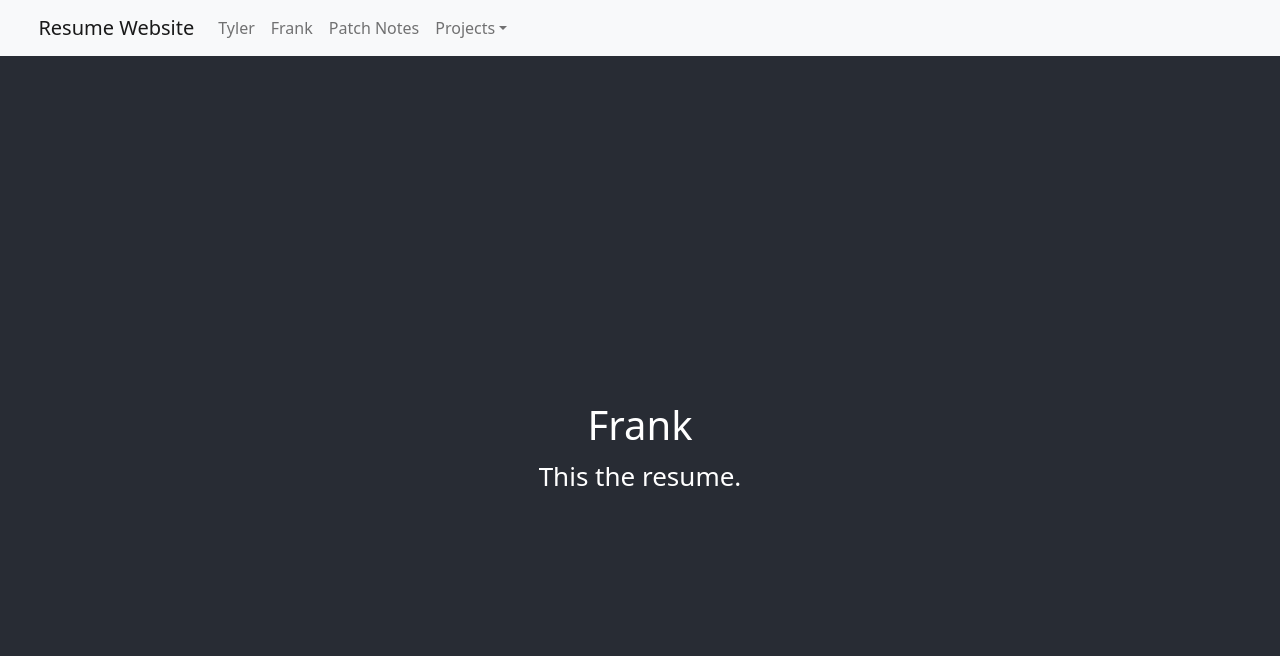
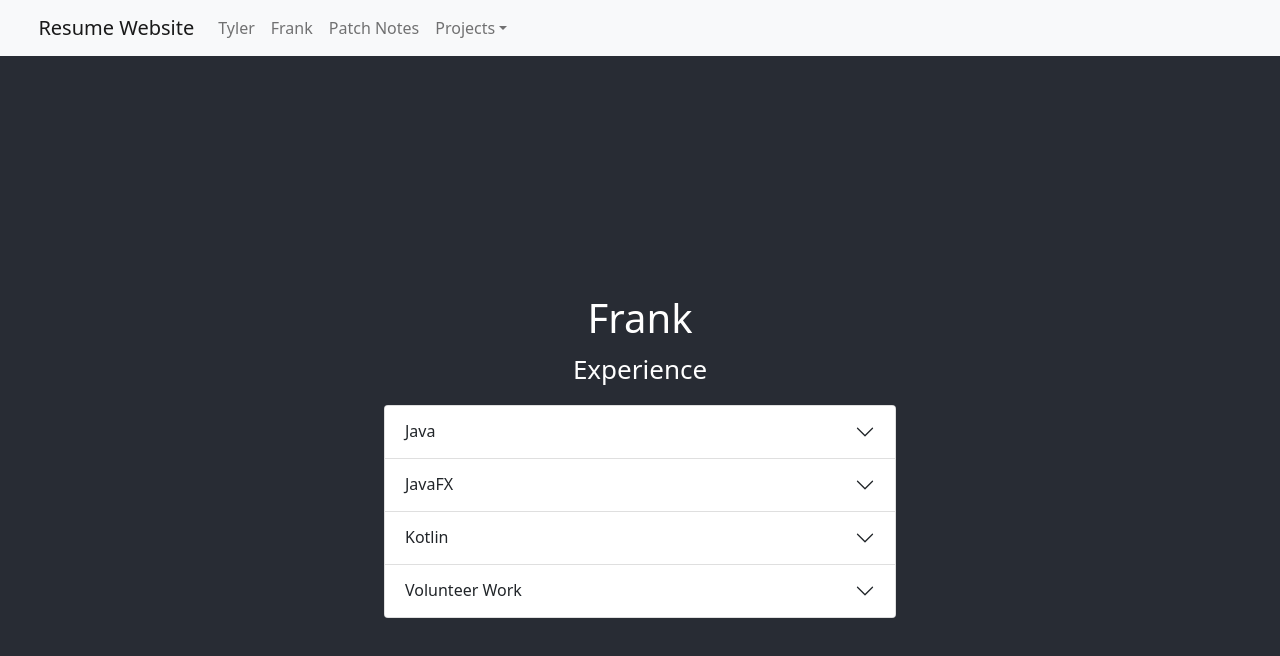
Before and after one commit to Tyler-Youngs/ResumeHost, a React (Create React App) app in the folder sample/frontend/resume-app/: page /Frank in a window 1280 px wide. Shown: the top 656 px of the page. Built offline with nearby package versions, Linux system fonts and the light colour scheme.

Commit message:
pulling data from json files for patch notes and frank resume

```diff
--- a/sample/frontend/resume-app/src/FrankResume.js
+++ b/sample/frontend/resume-app/src/FrankResume.js
@@ -1,12 +1,31 @@
 import './App.css';
 import React, { Component } from 'react'
+import { Accordion } from 'react-bootstrap'
+import expData from './data/FrankInfo.json'
 
 export default class TylerResume extends Component {
     render() {
+        var expList = []
+        for (const [index, value] of expData.Experience.entries()) {
+            expList.push(
+            <Accordion.Item eventKey={index} key={index}>
+                <Accordion.Header>{value.title}</Accordion.Header>
+                <Accordion.Body className='Languages'>
+                    {value.content}
+                </Accordion.Body>
+            </Accordion.Item>
+            )
+        }
+
         return (
             <div className="Resume">
-                <h1>Frank</h1>
-                <p>This the resume.</p>
+                <h1>{expData.Name}</h1>
+                <p>Experience</p>
+                <div className='Languages-container'>
+                    <Accordion>
+                        {expList}
+                    </Accordion>
+                </div>
             </div>
         )
     }
--- a/sample/frontend/resume-app/src/PatchNotes.js
+++ b/sample/frontend/resume-app/src/PatchNotes.js
@@ -1,13 +1,20 @@
 import React, { Component } from 'react'
+import notes from './data/PatchNotes.json'
 
 export default class PatchNotes extends Component {
     render() {
+        var patches = []
+        for (const [index, value] of notes.notes.length ){
+            patches.push(
+                <li key={index}> {value.title} : {value.content}</li>
+            )
+        }
         return (
             <div className='Patch-notes'>
                 <h1>Patch Notes</h1>
-                <p>Patch Note 1 - Baseline home landing pages, a resume page for Frank and I,
-                    and some project info pages have been created. Yarn has been implemented as the package
-                    manager we can now serve these pages from the Pi.</p>
+                <ul>
+                    {patches}
+                </ul>
             </div>
         )
     }
--- a/sample/frontend/resume-app/src/TylerResume.js
+++ b/sample/frontend/resume-app/src/TylerResume.js
@@ -1,9 +1,14 @@
 import './App.css';
 import React, { Component } from 'react'
 import { Accordion } from 'react-bootstrap'
+import tylerData from './data/TylerInfo.json'
+
+
 
 export default class TylerResume extends Component {
+
     render() {
+
         return (
             <div className="Resume">
                 <h1>Tyler</h1>
--- /dev/null
+++ b/sample/frontend/resume-app/src/data/FrankInfo.json
@@ -0,0 +1,22 @@
+{
+    "Name": "Frank",
+    "Experience": [
+        {
+            "title": "Java",
+            "content": "Undergrad work"
+        },
+        {
+            "title": "JavaFX",
+            "content": "Super cool connect 4"
+        },
+        {
+            "title": "Kotlin",
+            "content": "Application"
+        },
+        {
+            "title": "Volunteer Work",
+            "content": "Tutoring"
+        }
+
+    ]
+}
--- /dev/null
+++ b/sample/frontend/resume-app/src/data/PatchNotes.json
@@ -0,0 +1,12 @@
+{
+    "notes": [
+        {
+            "title": "Patch 1 - Crawl/Serve Any Content",
+            "content": "Baseline home landing pages, a resume page for Frank and I, and some project info pages have been created. Yarn has been implemented as the package manager we can now serve these pages from the Pi."
+        },
+        {
+            "title": "Patch 2 - Introducing Elements",
+            "content": "Starting to add some placeholder/example items on the resume page and content placeholders. Using more data stored in json files instead of hard coded strings so api calls in the future can be swapped in."
+        }
+    ]
+}
--- a/sample/frontend/resume-app/src/data/TylerInfo.json
+++ b/sample/frontend/resume-app/src/data/TylerInfo.json
@@ -1,4 +1,6 @@
 {
+    "Name": "Tyler",
+
     "Experience": [
         {
             "title": "C++",
```
